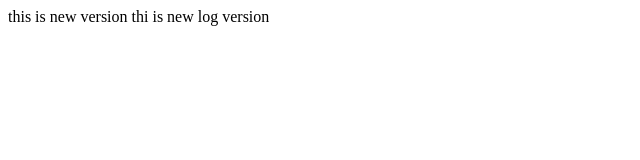
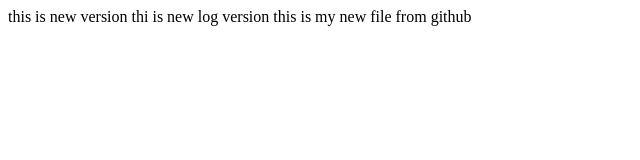
Before and after one commit to nsneeraj93/learning, a plain HTML site: page index.html in a window 1280 px wide. Shown: the whole page, without its empty margins (0-640 px from the left). Drawn offline with Linux system fonts and the light colour scheme.

Commit message:
Update index.html

```diff
--- a/index.html
+++ b/index.html
@@ -6,6 +6,7 @@
     <title>This is version 5</title>
     this is new version
     thi is new log version
+    this is my new file from github
 </head>
 <body>
 
```
